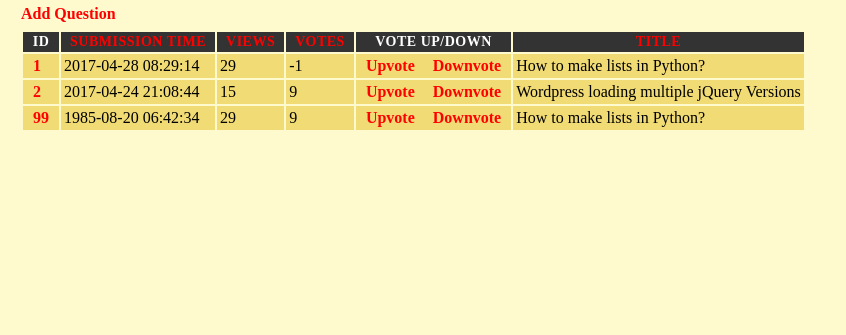
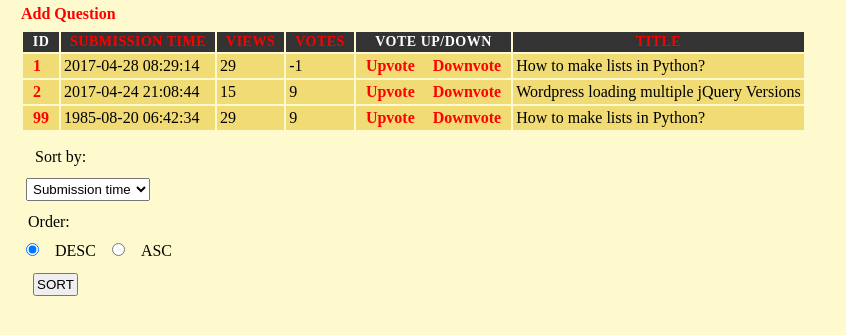
Before and after one commit to dapie346/AskMate, a Flask app: page / in a window 1280 px wide. Shown: the part 66-401 px from the top of the page, without its empty margins (0-846 px from the left). Run offline with Flask 2, Linux system fonts and the light colour scheme.

Commit message:
sorting records form

```diff
--- a/server.py
+++ b/server.py
@@ -9,7 +9,9 @@ app = Flask(__name__)
 @app.route("/list")
 def home_page():
     order_by = request.args.get('order_by', default='submission_time')
-    all_questions = sort_records(get_all_questions(), order_by)
+    order_direction = request.args.get('order_direction', default='desc')
+    print(order_by, order_direction)
+    all_questions = sort_records(get_all_questions(), order_by, order_direction)
     return render_template('home_page.html', all_questions=all_questions)
 
 
--- a/templates/home_page.html
+++ b/templates/home_page.html
@@ -14,7 +14,7 @@
         <thead>
             <tr>
                 <th>Id</th>
-                <th><a href="{{ url_for('home_page', order_by='submission_time') }}">submission time</a></th>
+                <th><a href="{{ url_for('home_page', order_by='submission_time', order_direction=order_direction) }}">submission time</a></th>
                 <th><a href="{{ url_for('home_page', order_by='view_number') }}">views</a></th>
                 <th><a href="{{ url_for('home_page', order_by='vote_number') }}">votes</a></th>
                 <th>vote up/down</th>
@@ -43,7 +43,20 @@
 
     </tbody>
     </table>
-
-
+    <form action="{{ url_for('home_page') }}" method="GET">
+        <p><label for="order_by">Sort by:</label></p>
+            <select id="order_by" name="order_by">
+                <option value="submission_time" selected>Submission time</option>
+                <option value="view_number">View number</option>
+                <option value="vote_number">Vote number</option>
+                <option value="title">Title</option>
+            </select>
+        <p>Order: </p>
+            <input type="radio" id="desc" name="order_direction" value="desc" checked>
+            <label for="desc">DESC</label>
+            <input type="radio" id="asc" name="order_direction" value="asc">
+            <label for="asc">ASC</label>
+        <p><button type="submit">SORT</button></p>
+    </form>
 
 {% endblock %}
--- a/util.py
+++ b/util.py
@@ -1,7 +1,7 @@
 from datetime import datetime
 
 
-def sort_records(records, order_by, order_direction='desc'):
+def sort_records(records, order_by, order_direction):
     for record in records:
         for k,v in record.items():
             if k == 'submission_time':
```
